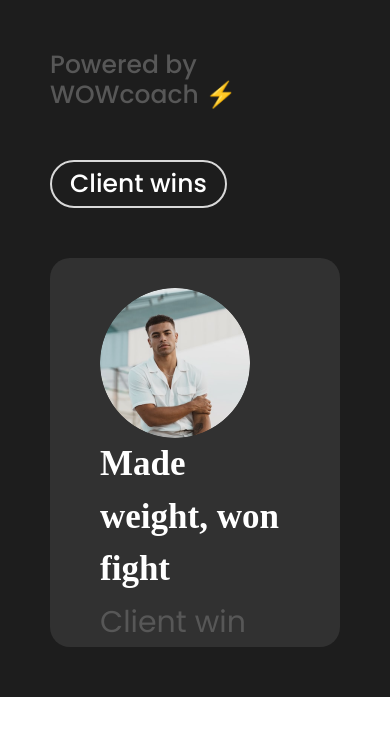
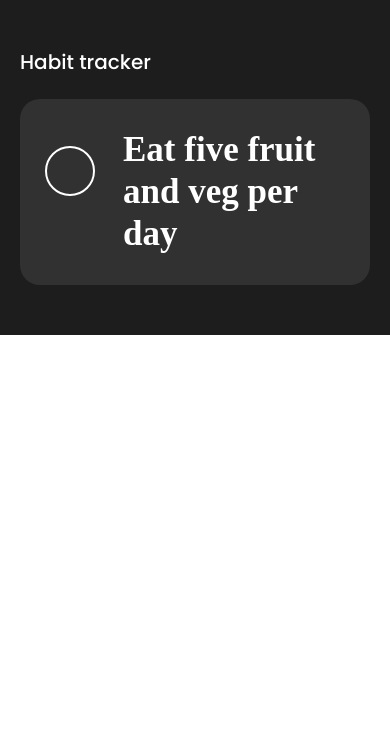
Before and after one commit to seanbuxton-uk/FeatureProof, a website built with Parcel: page index.html in a window 390 px wide. Built offline with nearby package versions, Linux system fonts and the light colour scheme; a web font is replaced by a local one.

Commit message:
Pushed from Locofy Builder

```diff
--- a/global.css
+++ b/global.css
@@ -1,6 +1,13 @@
 body {
   margin: 0;
   line-height: normal;
+}
+
+.popup-overlay {
+  display: flex;
+  flex-direction: column;
+  position: fixed;
+  inset: 0;
 }
 
 :root {
@@ -9,12 +16,29 @@ body {
   --font-gentium-basic: "Gentium Basic";
 
   /* font sizes */
+  --font-size-16xl: 35px;
   --font-size-6xl: 25px;
+  --font-size-xl: 20px;
 
   /* Colors */
+  --color-gray: #1d1d1d;
+  --color-darkslategray: #313131;
   --color-dimgray: #575757;
   --color-white: #fff;
+  --color-forestgreen: #07ac3e;
+
+  /* Gaps */
+  --gap-31xl: 50px;
+  --gap-6xl: 25px;
+  --gap-11xl: 30px;
 
   /* Paddings */
   --padding-31xl: 50px;
+  --padding-xl: 20px;
+  --padding-11xl: 30px;
+  --padding-6xl: 25px;
+
+  /* Border radiuses */
+  --br-xl: 20px;
+  --br-481xl: 500px;
 }
--- a/index.css
+++ b/index.css
@@ -1,90 +1,107 @@
-.powered-by-wowcoach {
-  align-self: stretch;
-}
-.client-wins,
-.powered-by-wowcoach {
+.habit-tracker1 {
+  width: 334px;
   position: relative;
   line-height: 120%;
   font-weight: 500;
+  display: inline-block;
+  max-width: 100%;
 }
-.wins {
-  width: 177px;
-  border-radius: 50px;
-  border: 2px solid #d9d9d9;
+.status-null {
+  width: 50px;
+  height: 50px;
+  position: relative;
+  border-radius: var(--br-481xl);
+  border: 2px solid var(--color-white);
   box-sizing: border-box;
-  display: flex;
-  flex-direction: row;
-  align-items: flex-start;
-  justify-content: flex-start;
-  padding: 7px 18px;
-  color: var(--color-white);
 }
-.shutterstock-1427847023-icon {
-  height: 150px;
-  width: 150px;
-  position: relative;
-  border-radius: 500px;
-  object-fit: cover;
-  min-height: 150px;
-}
-.made-weight-won-fight {
-  margin: 0;
-}
-.client-win {
-  margin: 0;
-  font-size: 30px;
-  font-family: var(--font-poppins);
-  color: var(--color-dimgray);
-}
-.made-weight-won-container {
-  align-self: stretch;
-  height: 147px;
-  position: relative;
-  line-height: 150%;
-  display: flex;
-  align-items: center;
-  min-width: 150px;
-}
-.made-weight-won-fight-client-wrapper {
-  flex: 1;
+.status-null-wrapper {
   display: flex;
   flex-direction: column;
   align-items: flex-start;
   justify-content: flex-start;
-  padding: 1.5px 0 0;
-  box-sizing: border-box;
-  min-width: 101px;
+  padding: 17px 0 0;
 }
-.main,
-.shutterstock-1427847023-parent {
+.eat-five-fruit {
+  flex: 1;
+  position: relative;
+  line-height: 120%;
+  display: inline-block;
+  min-width: 150px;
+  max-width: 100%;
+}
+.habit-1,
+.habit-tracker {
+  max-width: 100%;
   display: flex;
   align-items: flex-start;
   justify-content: flex-start;
+  box-sizing: border-box;
   text-align: left;
+  color: var(--color-white);
 }
-.shutterstock-1427847023-parent {
+.habit-1 {
   align-self: stretch;
-  border-radius: 20px;
-  background-color: #313131;
+  border-radius: var(--br-xl);
+  background-color: var(--color-darkslategray);
   flex-direction: row;
   flex-wrap: wrap;
-  padding: 30px var(--padding-31xl);
+  padding: var(--padding-11xl) var(--padding-31xl);
   gap: 30px 28px;
-  font-size: 35px;
-  color: var(--color-white);
+  font-size: var(--font-size-16xl);
   font-family: var(--font-gentium-basic);
 }
-.main {
-  width: 633px;
-  background-color: #1d1d1d;
-  max-width: 100%;
+.habit-tracker {
+  width: 680px;
+  background-color: var(--color-gray);
   flex-direction: column;
   padding: var(--padding-31xl);
-  box-sizing: border-box;
-  gap: 50px;
+  gap: var(--gap-31xl);
   line-height: normal;
   letter-spacing: normal;
   font-size: var(--font-size-6xl);
-  color: var(--color-dimgray);
   font-family: var(--font-poppins);
 }
+@media screen and (max-width: 600px) {
+  .habit-1 {
+    padding-left: var(--padding-6xl);
+    padding-right: var(--padding-6xl);
+    box-sizing: border-box;
+  }
+}
+@media screen and (max-width: 450px) {
+  .habit-tracker1 {
+    font-size: var(--font-size-xl);
+    line-height: 24px;
+  }
+  .habit-tracker {
+    gap: var(--gap-6xl);
+    padding-left: var(--padding-xl);
+    padding-right: var(--padding-xl);
+    box-sizing: border-box;
+  }
+}
+.done,
+.status-done {
+  border-radius: var(--br-481xl);
+  background-color: var(--color-forestgreen);
+  border: 2px solid var(--color-white);
+  box-sizing: border-box;
+}
+.status-done {
+  position: absolute;
+  top: 0;
+  left: 0;
+  width: 100%;
+  height: 100%;
+  display: none;
+}
+.done {
+  width: 50px;
+  height: 50px;
+  position: relative;
+  line-height: normal;
+  letter-spacing: normal;
+  max-width: 90%;
+  max-height: 90%;
+  overflow: auto;
+}
--- a/index.html
+++ b/index.html
@@ -16,30 +16,48 @@
     />
   </head>
   <body>
-    <div class="main">
-      <div class="powered-by-wowcoach">Powered by WOWcoach ⚡️</div>
-      <div class="wins">
-        <div class="client-wins">Client wins</div>
-      </div>
-      <section class="shutterstock-1427847023-parent">
-        <img
-          class="shutterstock-1427847023-icon"
-          loading="lazy"
-          alt=""
-          src="./public/shutterstock-1427847023@2x.png"
-        />
-
-        <div class="made-weight-won-fight-client-wrapper">
-          <div class="made-weight-won-container">
-            <span>
-              <p class="made-weight-won-fight">
-                <b>Made weight, won fight</b>
-              </p>
-              <p class="client-win">Client win</p>
-            </span>
-          </div>
+    <div class="habit-tracker">
+      <div class="habit-tracker1">Habit tracker</div>
+      <section class="habit-1">
+        <div class="status-null-wrapper">
+          <div class="status-null" id="statusNull"></div>
         </div>
+        <b class="eat-five-fruit">Eat five fruit and veg per day</b>
       </section>
     </div>
+
+    <div id="doneContainer" class="popup-overlay" style="display: none">
+      <div class="done">
+        <div class="status-done"></div>
+      </div>
+    </div>
+
+    <script>
+      var statusNull = document.getElementById("statusNull");
+      if (statusNull) {
+        statusNull.addEventListener("click", function () {
+          var popup = document.getElementById("doneContainer");
+          if (!popup) return;
+          var popupStyle = popup.style;
+          if (popupStyle) {
+            popupStyle.display = "flex";
+            popupStyle.zIndex = 100;
+            popupStyle.backgroundColor = "";
+            popupStyle.alignItems = "flex-start";
+            popupStyle.justifyContent = "";
+          }
+          popup.removeAttribute("closable");
+
+          var onClick =
+            popup.onClick ||
+            function (e) {
+              if (e.target === popup && popup.hasAttribute("closable")) {
+                popupStyle.display = "none";
+              }
+            };
+          popup.addEventListener("click", onClick);
+        });
+      }
+    </script>
   </body>
 </html>
```
Also changed, not shown: done.css (added, +25 -0 lines), done.html (added, +23 -0 lines).
